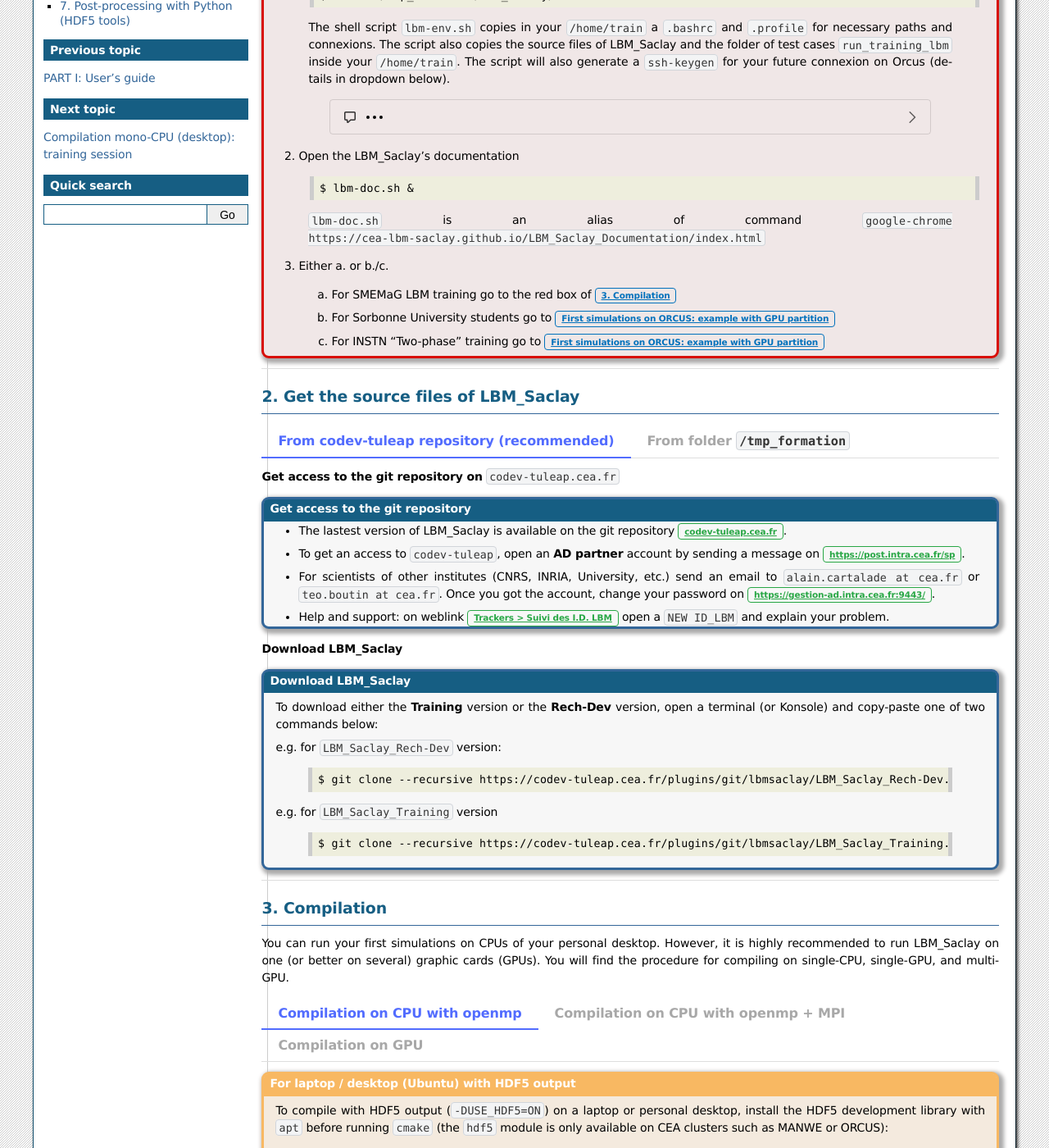
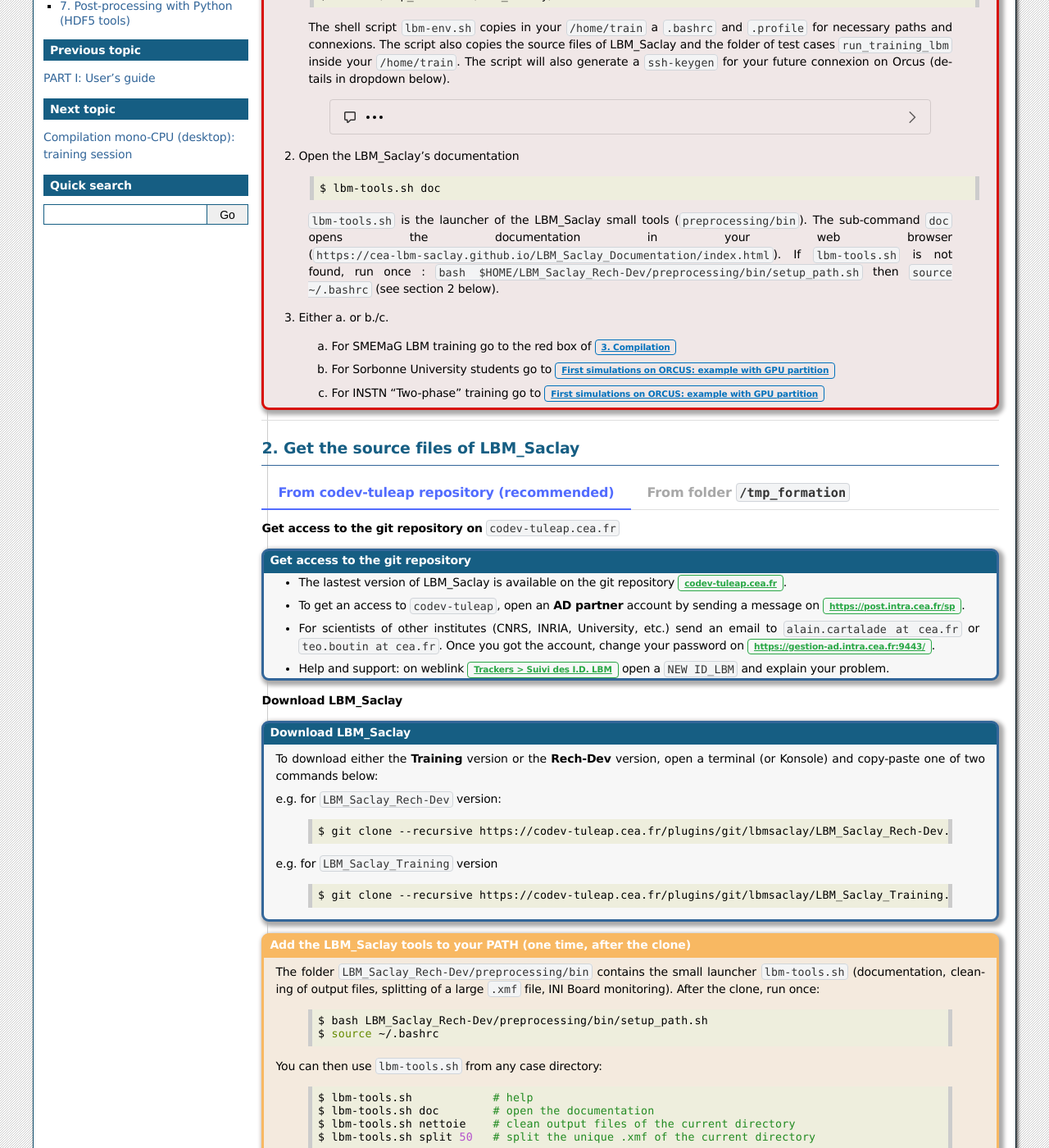
Before and after one commit to cea-lbm-saclay/LBM_Saclay_Documentation, a Sphinx documentation site: the page built from doc/src_doc/01_USER_GUIDE/QUICKSTART/quickstart.rst, in a window 1280 px wide and 1400 px high, scrolled down 300 px. Shown: the whole window at 82% size. Built offline with Sphinx 7.4.7, drawn with Linux system fonts in a browser that asks for light colours.

Commit message:
Modification quickstart.rst with lbm-tools.sh and setup_path

```diff
--- a/doc/src_doc/01_USER_GUIDE/QUICKSTART/quickstart.rst
+++ b/doc/src_doc/01_USER_GUIDE/QUICKSTART/quickstart.rst
@@ -46,9 +46,9 @@
 
             .. code-block:: shell
 
-               $ lbm-doc.sh &
+               $ lbm-tools.sh doc
 
-          ``lbm-doc.sh`` is an alias of command ``google-chrome https://cea-lbm-saclay.github.io/LBM_Saclay_Documentation/index.html``
+          ``lbm-tools.sh`` is the launcher of the LBM_Saclay small tools (``preprocessing/bin``). The sub-command ``doc`` opens the documentation in your web browser (``https://cea-lbm-saclay.github.io/LBM_Saclay_Documentation/index.html``). If ``lbm-tools.sh`` is not found, run once : ``bash $HOME/LBM_Saclay_Rech-Dev/preprocessing/bin/setup_path.sh`` then ``source ~/.bashrc`` (see section 2 below).
 
          3. Either a. or b./c.
 
@@ -90,9 +90,9 @@
 
           .. code-block:: shell
 
-             $ lbm-doc.sh &
+             $ lbm-tools.sh doc
 
-          ``lbm-doc.sh`` is an alias of command ``google-chrome https://cea-lbm-saclay.github.io/LBM_Saclay_Documentation/index.html``
+          ``lbm-tools.sh`` is the launcher of the LBM_Saclay small tools (``preprocessing/bin``). The sub-command ``doc`` opens the documentation in your web browser (``https://cea-lbm-saclay.github.io/LBM_Saclay_Documentation/index.html``). If ``lbm-tools.sh`` is not found, run once : ``bash $HOME/LBM_Saclay_Rech-Dev/preprocessing/bin/setup_path.sh`` then ``source ~/.bashrc`` (see section 2 below).
 
 
    .. tab-item:: For other users
@@ -139,6 +139,27 @@
             .. code-block:: shell
 
                $ git clone --recursive https://codev-tuleap.cea.fr/plugins/git/lbmsaclay/LBM_Saclay_Training.git
+
+      .. admonition:: Add the LBM_Saclay tools to your PATH (one time, after the clone)
+         :class: important
+
+         The folder ``LBM_Saclay_Rech-Dev/preprocessing/bin`` contains the small launcher
+         ``lbm-tools.sh`` (documentation, cleaning of output files, splitting of a large
+         ``.xmf`` file, INI Board monitoring). After the clone, run once:
+
+            .. code-block:: shell
+
+               $ bash LBM_Saclay_Rech-Dev/preprocessing/bin/setup_path.sh
+               $ source ~/.bashrc
+
+         You can then use ``lbm-tools.sh`` from any case directory:
+
+            .. code-block:: shell
+
+               $ lbm-tools.sh            # help
+               $ lbm-tools.sh doc        # open the documentation
+               $ lbm-tools.sh nettoie    # clean output files of the current directory
+               $ lbm-tools.sh split 50   # split the unique .xmf of the current directory
 
    .. tab-item:: From folder ``/tmp_formation``
 
```
